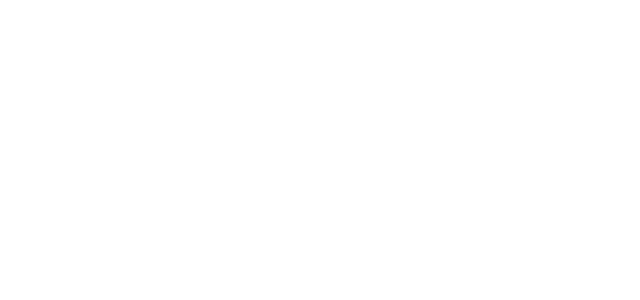
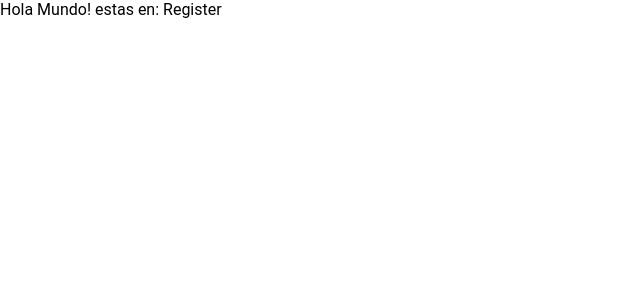
Before and after one commit to EmmanuelYupit/puntos-seguros, a React (Create React App) app: page /register in a window 1280 px wide. Shown: the top 300 px of the page, without its empty margins (0-640 px from the left). Built offline with nearby package versions, Linux system fonts and the light colour scheme.

Commit message:
end route creation

```diff
--- a/src/App.js
+++ b/src/App.js
@@ -4,7 +4,12 @@ import { IonApp, IonRouterOutlet } from '@ionic/react';
 import { IonReactRouter } from '@ionic/react-router';
 import { Provider } from 'react-redux';
 import { ThemeProvider } from 'styled-components';
-import Home from './pages/Home';
+import Map from './pages/Map';
+import Login from './pages/Login';
+import Register from './pages/Register';
+import Profile from './pages/Profile';
+import RegisterPoint from './pages/RegisterPoint';
+import Point from './pages/Point';
 import store from './store';
 import theme from './config/theme';
 
@@ -34,8 +39,13 @@ const App = () => (
       <Provider store={store}>
         <IonReactRouter>
           <IonRouterOutlet>
-            <Route path="/home" component={Home} exact />
-            <Route exact path="/" render={() => <Redirect to="/home" />} />
+            <Route path="/map" component={Map} exact />
+            <Route path="/login" component={Login} exact />
+            <Route path="/register" component={Register} exact />
+            <Route path="/profile" component={Profile} exact />
+            <Route path="/register-point" component={RegisterPoint} exact />
+            <Route path="/point/:id" component={Point} exact />
+            <Route exact path="/" render={() => <Redirect to="/map" />} />
           </IonRouterOutlet>
         </IonReactRouter>
       </Provider>
--- /dev/null
+++ b/src/pages/Login.js
@@ -0,0 +1,17 @@
+import React, { Component } from 'react';
+
+class Login extends Component {
+  constructor(props) {
+    super(props);
+    this.state = {
+      pagina: 'Login',
+    };
+  }
+
+  render() {
+    const { pagina } = this.state;
+    return <div>{`Hola Mundo! estas en: ${pagina}`}</div>;
+  }
+}
+
+export default Login;
--- /dev/null
+++ b/src/pages/Map.js
@@ -0,0 +1,17 @@
+import React, { Component } from 'react';
+
+class Map extends Component {
+  constructor(props) {
+    super(props);
+    this.state = {
+      pagina: 'Map',
+    };
+  }
+
+  render() {
+    const { pagina } = this.state;
+    return <div>{`Hola Mundo! estas en: ${pagina}`}</div>;
+  }
+}
+
+export default Map;
--- /dev/null
+++ b/src/pages/Point.js
@@ -0,0 +1,17 @@
+import React, { Component } from 'react';
+
+class Point extends Component {
+  constructor(props) {
+    super(props);
+    this.state = {
+      pagina: 'Point',
+    };
+  }
+
+  render() {
+    const { pagina } = this.state;
+    return <div>{`Hola Mundo! estas en: ${pagina}`}</div>;
+  }
+}
+
+export default Point;
--- /dev/null
+++ b/src/pages/Profile.js
@@ -0,0 +1,17 @@
+import React, { Component } from 'react';
+
+class Profile extends Component {
+  constructor(props) {
+    super(props);
+    this.state = {
+      pagina: 'Profile',
+    };
+  }
+
+  render() {
+    const { pagina } = this.state;
+    return <div>{`Hola Mundo! estas en: ${pagina}`}</div>;
+  }
+}
+
+export default Profile;
--- /dev/null
+++ b/src/pages/Register.js
@@ -0,0 +1,17 @@
+import React, { Component } from 'react';
+
+class Register extends Component {
+  constructor(props) {
+    super(props);
+    this.state = {
+      pagina: 'Register',
+    };
+  }
+
+  render() {
+    const { pagina } = this.state;
+    return <div>{`Hola Mundo! estas en: ${pagina}`}</div>;
+  }
+}
+
+export default Register;
--- /dev/null
+++ b/src/pages/RegisterPoint.js
@@ -0,0 +1,17 @@
+import React, { Component } from 'react';
+
+class RegisterPoint extends Component {
+  constructor(props) {
+    super(props);
+    this.state = {
+      pagina: 'RegisterPoint',
+    };
+  }
+
+  render() {
+    const { pagina } = this.state;
+    return <div>{`Hola Mundo! estas en: ${pagina}`}</div>;
+  }
+}
+
+export default RegisterPoint;
--- a/src/redux/reducers.js
+++ b/src/redux/reducers.js
@@ -1,4 +1,14 @@
 import { combineReducers } from 'redux';
 
+function appReducer(state = {}, { type, payload }) {
+  switch (type) {
+    case 'ACTION':
+      return { ...state, attr: payload };
+    default:
+      return state;
+  }
+}
+
 export default combineReducers({
+  app: appReducer,
 });
```
